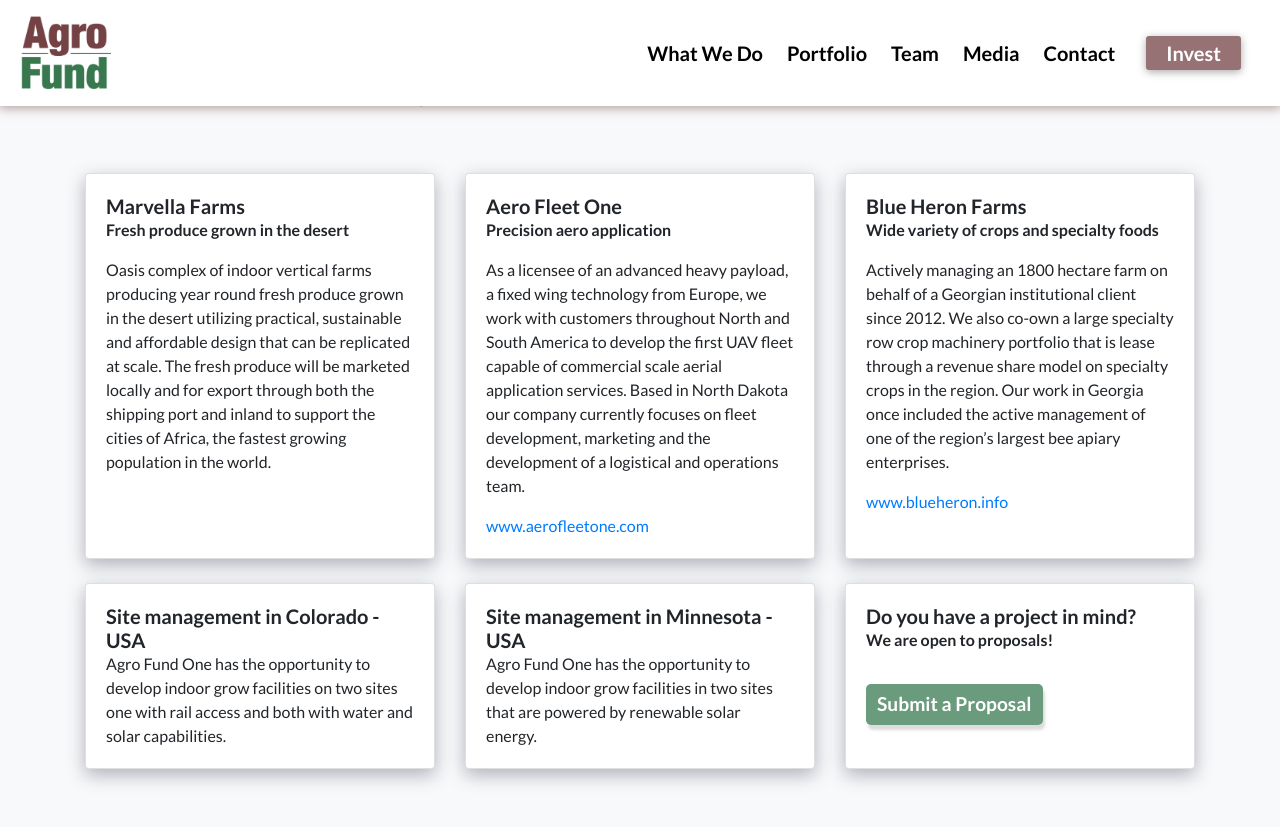
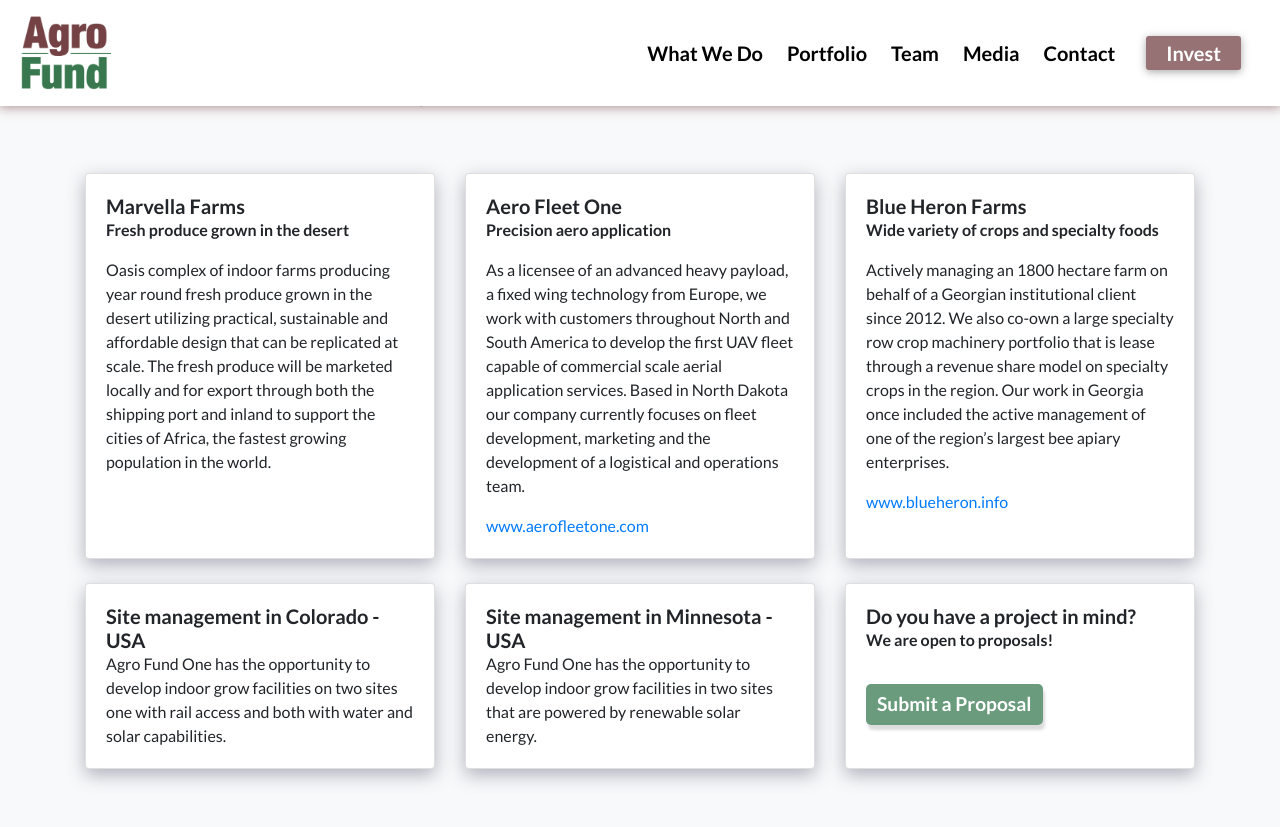
Before and after one commit to smnwltr/agrofund.one, a Jekyll site: the page built from index.html, in a window 1280 px wide and 900 px high, scrolled down 2608 px. Shown: the top 827 px of the window. Built offline with Jekyll 4.4.1, drawn with Linux system fonts in a browser that asks for light colours.

Commit message:
Update wording

```diff
--- a/_data/general.yml
+++ b/_data/general.yml
@@ -81,7 +81,7 @@
         heading: Marvella Farms
         subheading: Fresh produce grown in the desert
         p: >-
-          Oasis complex of indoor vertical farms producing year round fresh produce grown in the desert utilizing practical, sustainable and affordable design that can be replicated at scale. The fresh produce will be marketed locally and for export through both the shipping port and inland to support the cities of Africa, the fastest growing population in the world.
+          Oasis complex of indoor farms producing year round fresh produce grown in the desert utilizing practical, sustainable and affordable design that can be replicated at scale. The fresh produce will be marketed locally and for export through both the shipping port and inland to support the cities of Africa, the fastest growing population in the world.
         # href: dji.wltr.co
       -
         heading: Aero Fleet One
```
